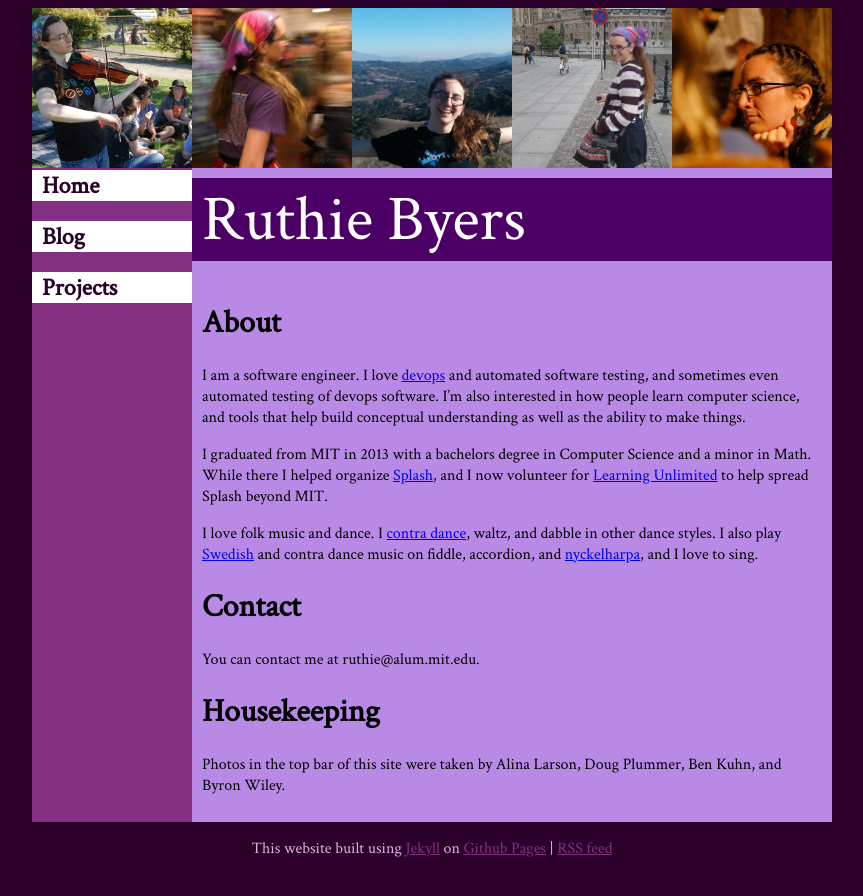
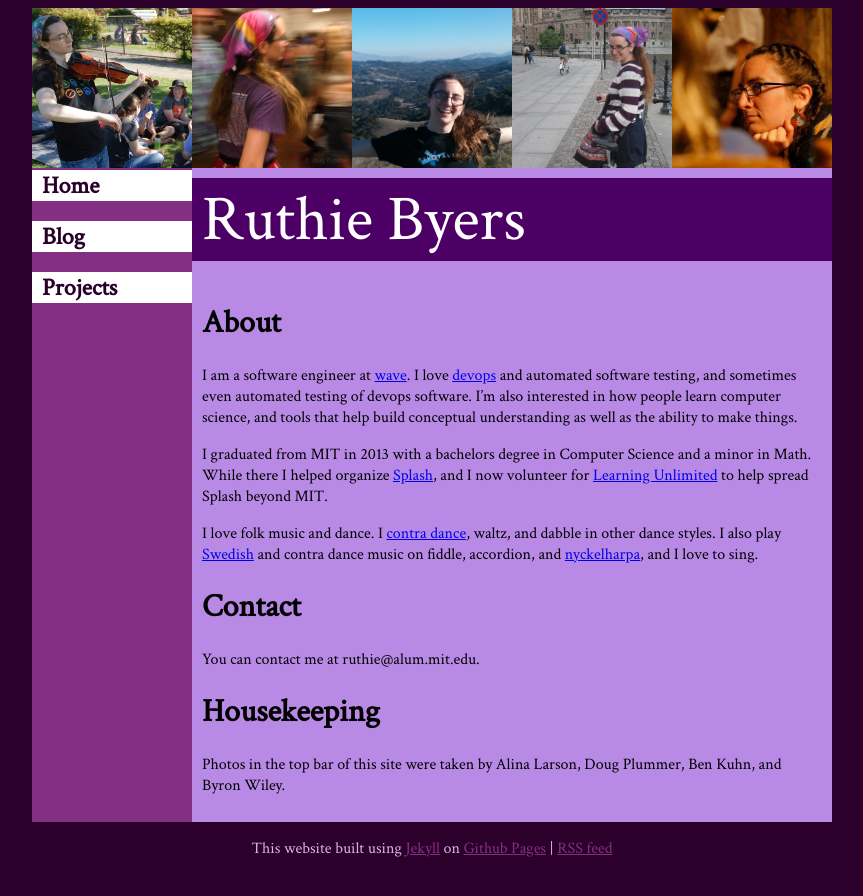
Before and after one commit to ruthie/ruthie.github.io, a Jekyll site: the page built from index.md, in a window 1280 px wide. Shown: the top 896 px of the page, without its empty margins (208-1071 px from the left). Built offline with Jekyll 4.4.1, drawn with Linux system fonts in a browser that asks for light colours.

Commit message:
update job on index page

```diff
--- a/index.md
+++ b/index.md
@@ -4,7 +4,7 @@ title:  Home
 ---
 # About
 
-I am a software engineer.  I love [devops](http://en.wikipedia.org/wiki/DevOps) and automated software testing, and sometimes even automated testing of devops software.  I'm also interested in how people learn computer science, and tools that help build conceptual understanding as well as the ability to make things.
+I am a software engineer at [wave](sendwave.com).  I love [devops](http://en.wikipedia.org/wiki/DevOps) and automated software testing, and sometimes even automated testing of devops software.  I'm also interested in how people learn computer science, and tools that help build conceptual understanding as well as the ability to make things.
 
 I graduated from MIT in 2013 with a bachelors degree in Computer Science and a minor in Math.  While there I helped organize [Splash](http://esp.mit.edu/learn/Splash), and I now volunteer for [Learning Unlimited](http://learningu.org) to help spread Splash beyond MIT.
 
```
